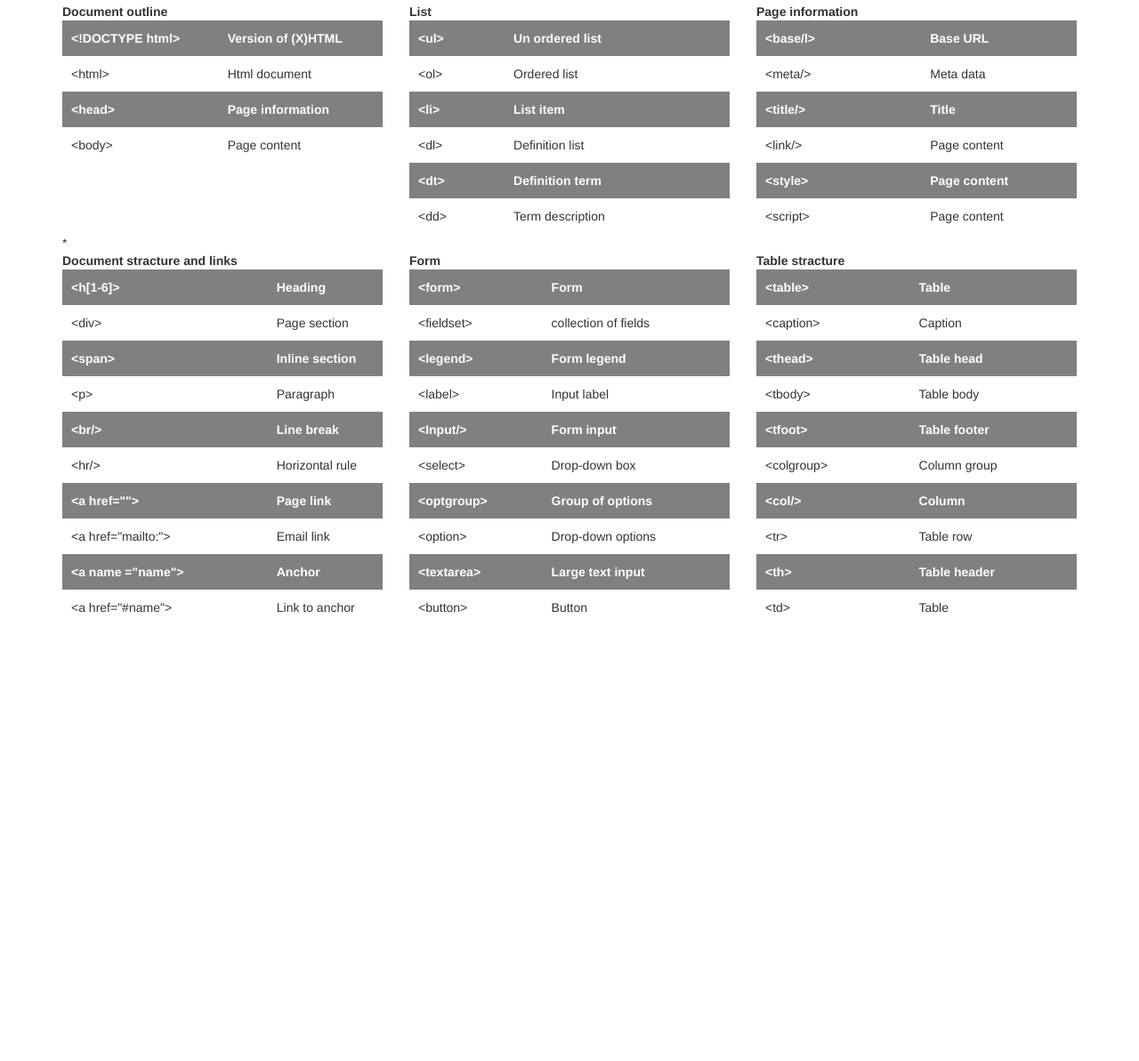
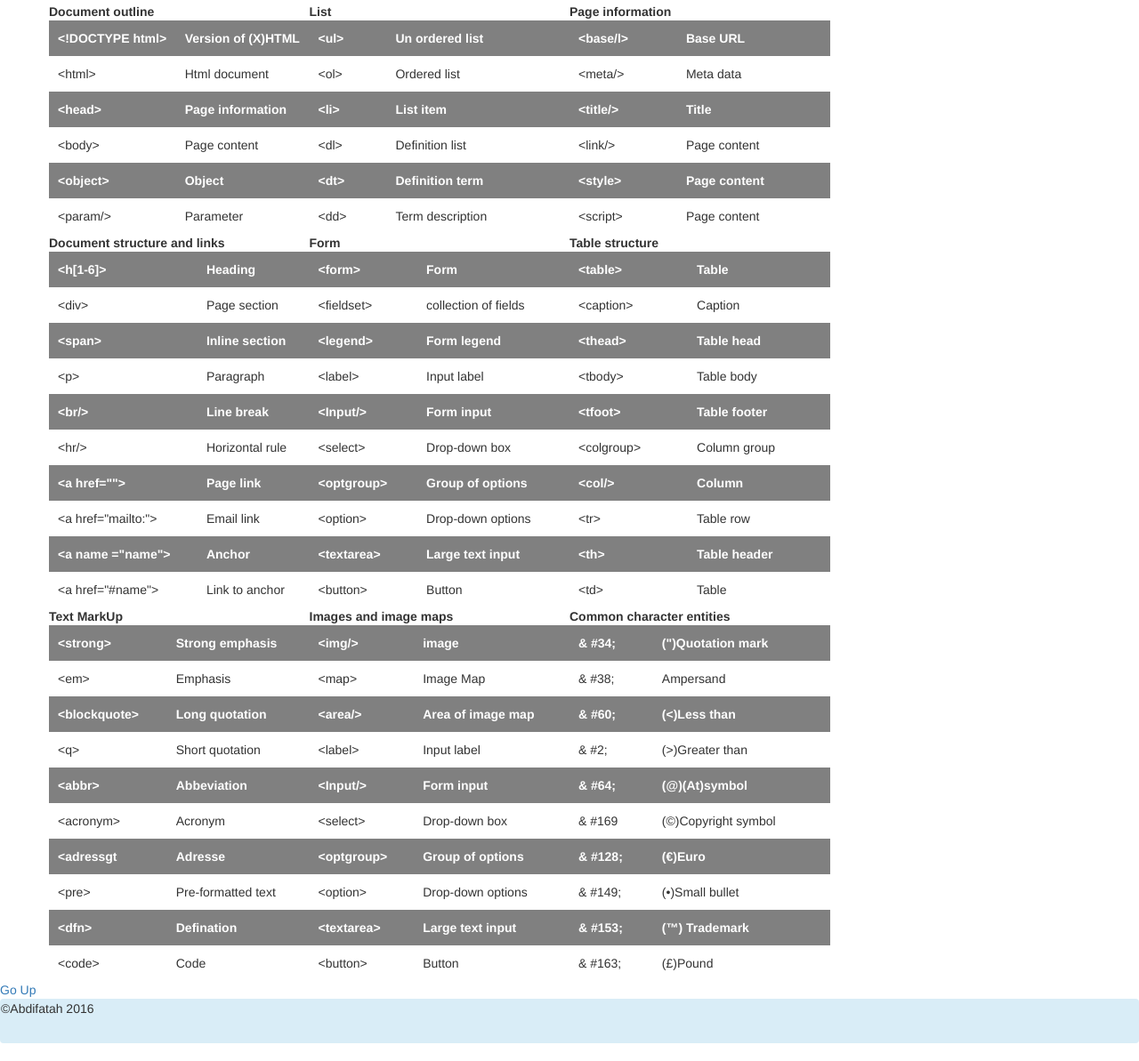
Before and after one commit to abdifatah1/html, a plain HTML site: page index.html in a window 1280 px wide. Shown: the part 327-1520 px from the top of the page at 89% size. Before the commit the page ends 1030 px from the top, so only its background shows below. Drawn offline with nearby package versions, Linux system fonts and the light colour scheme.

Commit message:
added the last tables

```diff
--- a/index.html
+++ b/index.html
@@ -5,30 +5,48 @@
   <meta charset="utf-8">
   <meta name="viewport" content="width=device-width, initial-scale=1, shrink-to-fit=no">
   <meta http-equiv="x-ua-compatible" content="ie=edge">
+  <link rel="shortcut icon" href="favicon.ico">
+  <title>html Cheatsheet</title>
   <!-- Bootstrap CSS -->
   <link rel="stylesheet" href="https://maxcdn.bootstrapcdn.com/bootstrap/4.0.0-alpha.2/css/bootstrap.min.css" integrity="sha384-y3tfxAZXuh4HwSYylfB+J125MxIs6mR5FOHamPBG064zB+AFeWH94NdvaCBm8qnd" crossorigin="anonymous">
   <link rel="stylesheet" href="css/style.css">
-
 </head>
 <body>
   <!-- header starts here-->
   <header>
     <!-- <img src="img/header-image.jpg" alt="header image" /> -->
-    <div class="jumbotron">
+    <div id="Accueil" class="jumbotron">
       <!-- <h1>HTML CHEATSHEET!</h1> -->
+      <nav class="navbar m-t-3 col-md-4 ">
+        <ul class="nav navbar-nav">
+          <li class="nav-item">
+            <a class="nav-link" href="#Accueil">Accueil</a>
+          </li>
+          <li class="nav-item">
+            <a class="nav-link" href="#structure">Structure</a>
+          </li>
+          <li class="nav-item">
+            <a class="nav-link" href="#markup">Text MarkUp</a>
+          </li>
+        </ul>
+      </nav>
     </div>
+
+
   </header>
+
   <!-- header ends  -->
 
   <!-- container  -->
-  <div class="container">
-    <div class="row">
+  <div class="container m-r-2">
+    <section class="row">
 
       <!-- Document ouline -->
-      <div class="col col-md-4">
-        <table class="table-striped">
+      <table class="table-striped col col-md-3">
         <thead>
-            <th>Document outline</th>
+          <tr>
+            <th colspan="2">Document outline</th>
+          </tr>
         </thead>
         <tr>
           <td>&lt!DOCTYPE html&gt</td>
@@ -50,16 +68,26 @@
           <td>Page content</td>
         </tr>
 
+        <tr>
+          <td>&ltobject&gt</td>
+          <td>Object</td>
+        </tr>
+
+        <tr>
+          <td>&ltparam/&gt</td>
+          <td>Parameter</td>
+        </tr>
+
       </table>
-      </div>
       <!-- /Document outline -->
 
       <!-- List -->
-      <div class="col col-md-4">
-        <table class="table-striped">
+      <table class="col col-md-3">
         <!-- table headline -->
         <thead>
-            <th>List</th>
+          <tr>
+            <th colspan="2">List</th>
+          </tr>
         </thead>
         <!-- /table headline -->
         <tr>
@@ -92,16 +120,17 @@
           <td>Term description </td>
         </tr>
 
-        </table>
-      </div>
+      </table><!--table ends here-->
       <!-- /List -->
 
       <!-- Page information -->
-      <div class="col col-md-4">
-        <table>
+
+      <table class="col col-md-3">
 
         <thead>
-            <th>Page information</th>
+          <tr>
+            <th colspan="2">Page information</th>
+          </tr>
         </thead>
 
         <tr>
@@ -134,20 +163,17 @@
           <td>Page content</td>
         </tr>
 
-        </table>
+      </table><!-- table ends here -->
+    </section><!-- first row ends here -->
 
-      </div>
-    </div>
-
-    <!-- second row starts here -->*
-    <div class="row p-t-1">
-      <!-- Document stracture & links -->
-      <div class="col col-md-4">
-        <table>
+    <!-- second row starts here -->
+    <section class="row p-t-1">
+      <!-- Document structure & links -->
+      <table id="structure" class="col col-md-3">
 
         <thead>
           <tr>
-              <th>Document stracture and links</th>
+            <th colspan="2">Document structure and links</th>
           </tr>
         </thead>
 
@@ -202,15 +228,15 @@
         </tr>
 
       </table>
-      </div>
-      <!-- Document stracture and links end here -->
+      <!-- Document structure and links end here -->
 
       <!-- form -->
-      <div class="col col-md-4">
-        <table>
+      <table class="col col-md-3">
 
         <thead>
-            <th>Form</th>
+          <tr>
+            <th colspan="2">Form</th>
+          </tr>
         </thead>
 
         <tr>
@@ -264,14 +290,15 @@
         </tr>
 
       </table>
-      </div>    <!-- /form -->
+      <!-- /form -->
 
-      <!-- table -->
-      <div class="col col-md-4">
-        <table>
+      <!-- table structure-->
+      <table class="col col-md-3">
 
         <thead>
-            <th>Table stracture</th>
+          <tr>
+            <th colspan="2">Table structure</th>
+          </tr>
         </thead>
 
         <tr>
@@ -324,17 +351,207 @@
           <td>Table</td>
         </tr>
 
+      </table><!-- /table structure -->
+    </section>  <!-- second row ends here -->
+
+    <!-- third row starts here -->
+    <section class="row p-t-1">
+      <!-- text markup -->
+      <table id="markup"  class="col col-md-3">
+        <thead>
+          <tr>
+            <th colspan="2">Text MarkUp</th>
+          </tr>
+        </thead>
+
+        <tr>
+          <td>&ltstrong&gt</td>
+          <td>Strong emphasis</td>
+        </tr>
+
+        <tr>
+          <td>&ltem&gt</td>
+          <td>Emphasis</td>
+        </tr>
+
+        <tr>
+          <td>&ltblockquote&gt</td>
+          <td>Long quotation</td>
+        </tr>
+
+        <tr>
+          <td>&ltq&gt</td>
+          <td>Short quotation</td>
+        </tr>
+
+        <tr>
+          <td>&ltabbr&gt</td>
+          <td>Abbeviation</td>
+        </tr>
+
+        <tr>
+          <td>&ltacronym&gt</td>
+          <td>Acronym</td>
+        </tr>
+
+        <tr>
+          <td>&ltadressgt</td>
+          <td>Adresse</td>
+        </tr>
+
+        <tr>
+          <td>&ltpre&gt</td>
+          <td>Pre-formatted text</td>
+        </tr>
+
+        <tr>
+          <td>&ltdfn&gt</td>
+          <td>Defination</td>
+        </tr>
+
+        <tr>
+          <td>&ltcode&gt</td>
+          <td>Code</td>
+        </tr>
+
       </table>
-      </div> <!-- /form -->
+      <!-- Document structure and links end here -->
 
+      <!-- form -->
+      <table class="col col-md-3">
 
-    </div>
+        <thead>
+          <tr>
+            <th colspan="2">Images and image maps</th>
+          </tr>
+        </thead>
 
+        <tr>
+          <td>&ltimg/&gt</td>
+          <td>image</td>
+        </tr>
 
-  </div>
+        <tr>
+          <td>&ltmap&gt</td>
+          <td>Image Map</td>
+        </tr>
 
+        <tr>
+          <td>&ltarea/&gt</td>
+          <td>Area of image map</td>
+        </tr>
 
+        <tr>
+          <td>&ltlabel&gt</td>
+          <td>Input label</td>
+        </tr>
 
+        <tr>
+          <td>&ltInput/&gt</td>
+          <td>Form input</td>
+        </tr>
+
+        <tr>
+          <td>&ltselect&gt</td>
+          <td>Drop-down box</td>
+        </tr>
+
+        <tr>
+          <td>&ltoptgroup&gt</td>
+          <td>Group of options</td>
+        </tr>
+
+        <tr>
+          <td>&ltoption&gt</td>
+          <td>Drop-down options</td>
+        </tr>
+
+        <tr>
+          <td>&lttextarea&gt</td>
+          <td>Large text input</td>
+        </tr>
+
+        <tr>
+          <td>&ltbutton&gt</td>
+          <td>Button</td>
+        </tr>
+
+      </table>
+      <!-- /form -->
+
+      <!-- Common character-->
+
+      <table class="col col-md-3">
+
+        <thead>
+          <tr>
+            <th colspan="2">Common character entities</th>
+          </tr>
+        </thead>
+
+        <tr>
+          <td>& #34;</td>
+          <td>(")Quotation mark</td>
+        </tr>
+
+        <tr>
+          <td>& #38;</td>
+          <td>Ampersand</td>
+        </tr>
+
+        <tr>
+          <td>& #60;</td>
+          <td>(<)Less than</td>
+        </tr>
+
+        <tr>
+          <td>& #2;</td>
+          <td>(>)Greater than</td>
+        </tr>
+
+        <tr>
+          <td>& #64;</td>
+          <td>(@)(At)symbol</td>
+        </tr>
+
+        <tr>
+          <td>& #169</td>
+          <td>(©)Copyright symbol</td>
+        </tr>
+
+        <tr>
+          <td>& #128;</td>
+          <td>(€)Euro</td>
+        </tr>
+
+        <tr>
+          <td>& #149;</td>
+          <td>(•)Small bullet</td>
+        </tr>
+
+        <tr>
+          <td>& #153;</td>
+          <td>(™) Trademark</td>
+        </tr>
+
+        <tr>
+          <td>& #163;</td>
+          <td>(£)Pound</td>
+        </tr>
+
+      </table><!-- /Common character -->
+    </section>  <!-- third row ends here -->
+  </div><!-- end of container -->
+  <!-- button to go up -->
+  <a href="#" class="top">Go Up</a>
+
+  <!-- footer -->
+  <footer>
+    <nav class="navbar text-xs-center navbar-bottom navbar-light bg-info">
+      &copy;Abdifatah 2016
+    </nav>
+  </footer>
+  <!-- /footer -->
 
   <!-- jQuery first, then Bootstrap JS. -->
   <script src="https://ajax.googleapis.com/ajax/libs/jquery/2.1.4/jquery.min.js"></script>
```
Lines whose indentation alone changed are shown as unchanged.
